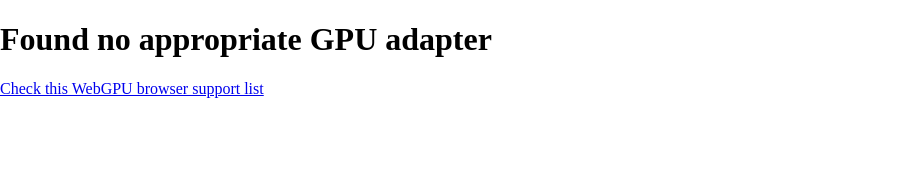
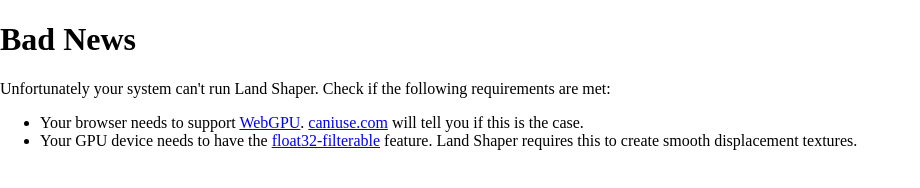
Before and after one commit to doklem/land-shaper, a website built with webpack: page index.html in a window 1280 px wide. Shown: the whole page, without its empty margins (0-920 px from the left). Built offline with nearby package versions, Linux system fonts and the light colour scheme.

Commit message:
Done #14

```diff
--- a/index.html
+++ b/index.html
@@ -12,21 +12,27 @@
 <style>
     body {
         margin: 0;
-    }
-    #container {
         position: relative;
     }
 </style>
 
 <body>
-    <div id="container">
-        <div id="compatibility-check">
-            <h1 id="compatibility-check-reason"></h1>
-            <a href="https://caniuse.com/webgpu">Check this WebGPU browser support list</a>
-        </div>
-        <canvas id="display" width="1400" height="800"></canvas>
+    <div id="requirements" hidden>
+        <h1>Bad News</h1>
+        Unfortunately your system can't run Land Shaper. Check if the following requirements are met:
+        <ul>
+            <li>Your browser needs to support <a href="https://www.w3.org/TR/webgpu/">WebGPU</a>. <a
+                    href="https://caniuse.com/webgpu/">caniuse.com</a> will tell you if this is the case.</li>
+            <li>Your GPU device needs to have the <a
+                    href="https://www.w3.org/TR/webgpu/#float32-filterable">float32-filterable</a> feature. Land Shaper
+                requires this to create smooth displacement textures.</li>
+        </ul>
+    </div>
+    <div id="content">
+        <canvas id="display"></canvas>
     </div>
 </body>
+
 <script src="dist/main.min.js" type="module"></script>
 
 </html>
--- a/src/main.ts
+++ b/src/main.ts
@@ -3,11 +3,17 @@
 
 export class Program {
 
+    private readonly _requirements: HTMLDivElement;
+    private readonly _content: HTMLDivElement;
+    private readonly _display: HTMLCanvasElement;
     private readonly _meshs: MeshManager;
 
     private _editor?: LandEditor;
 
     constructor() {
+        this._content = document.getElementById('content') as HTMLDivElement;
+        this._display = document.getElementById('display') as HTMLCanvasElement;
+        this._requirements = document.getElementById('requirements') as HTMLDivElement;
         this._meshs = new MeshManager();
         window.addEventListener('unload', () => {
             this._editor?.dispose();
@@ -16,34 +22,34 @@
     }
 
     public async main(): Promise<void> {
-        const errorDiv = document.getElementById('compatibility-check') as HTMLDivElement;;
-        const errorLabel = document.getElementById('compatibility-check-reason') as HTMLHeadingElement;
-        const display = document.getElementById('display') as HTMLCanvasElement;
-
-        if (!navigator.gpu) {
-            errorLabel.innerText = 'Your browser doesn\'t support WebGPU';
-            display.hidden = true;
+        const device = await Program.getDevice();
+        if (!device) {
+            this._content.hidden = true;
+            this._requirements.hidden = false;
             return;
         }
+        device.lost.then((info) => console.error(info));
+        await this._meshs.loadAsync();
+        this._editor = new LandEditor(this._display, device, this._meshs);
+        await this._editor.run();
+    }
 
+    private static async getDevice(): Promise<GPUDevice | undefined> {
+        if (!navigator.gpu) {
+            return;
+        }
         const adapter = await navigator.gpu.requestAdapter({ powerPreference: 'high-performance' });
         if (adapter === null) {
-            errorLabel.innerText = 'Found no appropriate GPU adapter';
-            display.hidden = true;
             return;
         }
-        errorDiv.hidden = true;
-
-        adapter.features.forEach((key, value) => console.debug(`${key}: ${value}`));
-
-        const device = await adapter.requestDevice({ requiredFeatures: ['float32-filterable'] });
-        device.lost.then((info) => console.error(info));
-        console.debug(device.limits);
-
-        await this._meshs.loadAsync();
-
-        this._editor = new LandEditor(display, device, this._meshs);
-        await this._editor.run();
+        if (!adapter.features.has('float32-filterable')) {
+            return;
+        }
+        try {
+            return await adapter.requestDevice({ requiredFeatures: ['float32-filterable'] });
+        } catch (error) {
+            console.error(error);
+        }
     }
 }
 
```
